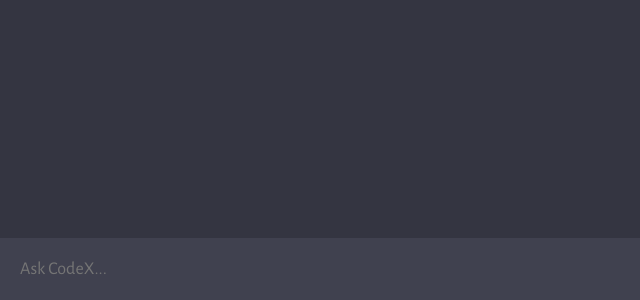
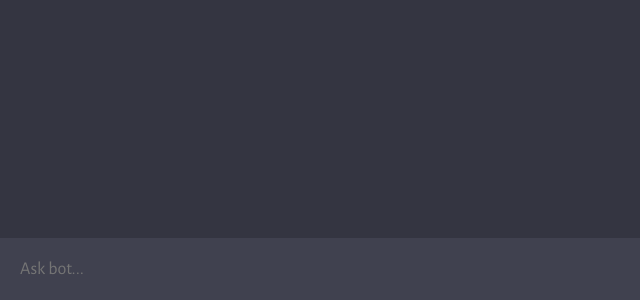
Before and after one commit to RamachandraReddyb/codex, a website built with Vite: page client/index.html in a window 1280 px wide. Shown: the part 500-800 px from the top of the page, 0-640 px from the left. Built offline with nearby package versions, Linux system fonts and the light colour scheme.

Commit message:
placeholder text chagne

```diff
--- a/client/index.html
+++ b/client/index.html
@@ -16,7 +16,7 @@
           id=""
           cols="1"
           rows="1"
-          placeholder="Ask CodeX..."
+          placeholder="Ask bot..."
         ></textarea>
         <button type="submit"><img src="assets/send.svg" alt="send" /></button>
       </form>
```
